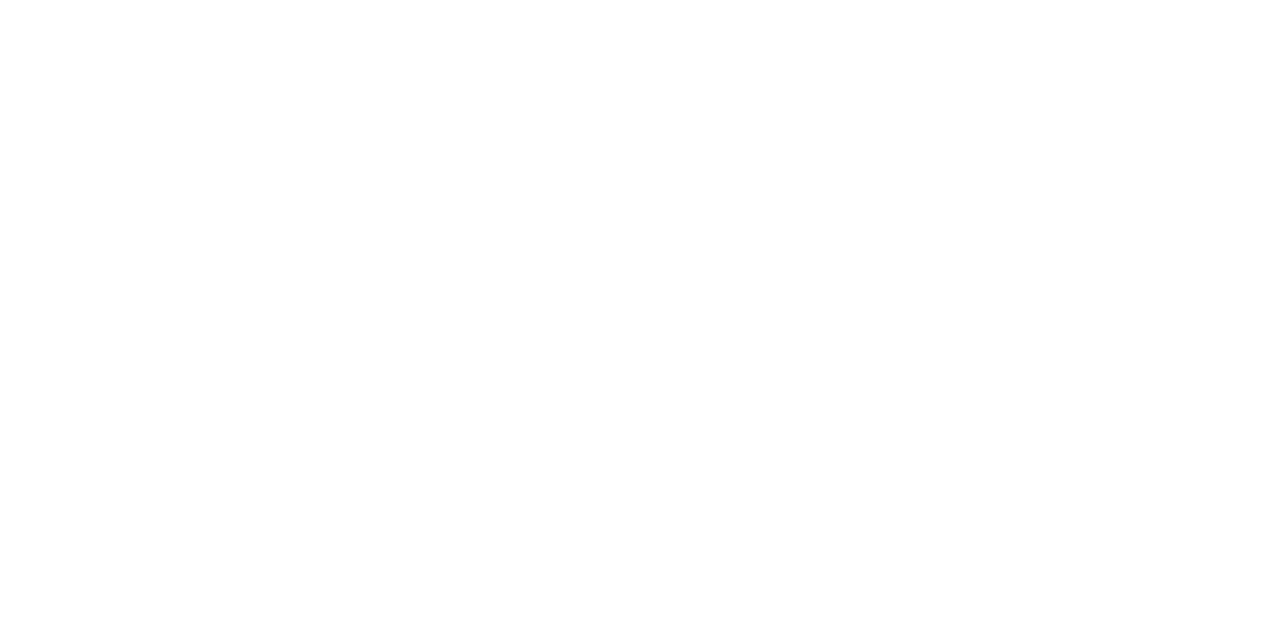
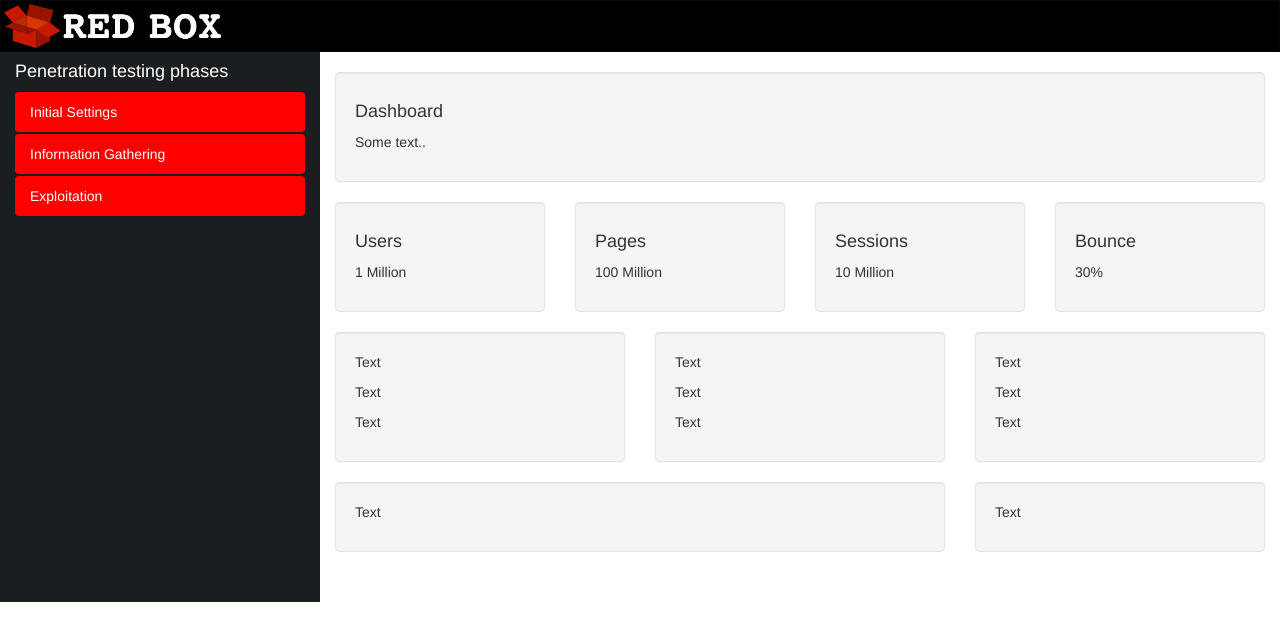
Before and after one commit to lgug/RedBox, a plain HTML site: page web/index.html in a window 1280 px wide. Drawn offline with nearby package versions, Linux system fonts and the light colour scheme.

Commit message:
added web pages and bootstrap templates, added resources

```diff
--- /dev/null
+++ b/web/META-INF/context.xml
@@ -0,0 +1,3 @@
+<?xml version="1.0" encoding="UTF-8"?>
+<Context path="/">
+</Context>
--- /dev/null
+++ b/web/css/maincss.css
@@ -0,0 +1,40 @@
+.row.content {
+    height: 550px;
+}
+
+.sidenav {
+    background-color: #f1f1f1;
+    height: 100%;
+}
+
+@media screen and (max-width: 767px) {
+    .row.content {
+        height: auto;
+    }
+}
+
+.navbar {
+    margin-bottom: 0;
+    border-radius: 0;
+}
+
+#logo {
+    padding: 3px;
+}
+
+#logoNavbar {
+    background-color: black;
+}
+
+#phasesNavbar {
+    background-color: #1b1e21;
+}
+
+.nav-pills > li.active > a, .nav-pills > li.active > a:focus, .nav-pills > li.active > a:hover {
+    color: #fff;
+    background-color: red;
+}
+
+.titleOnBlack {
+    color: white;
+}
--- a/web/index.html
+++ b/web/index.html
@@ -3,8 +3,104 @@
 <head>
     <meta charset="UTF-8">
     <title>Red Box</title>
+    <meta name="viewport" content="width=device-width, initial-scale=1">
+    <link rel="stylesheet" href="https://maxcdn.bootstrapcdn.com/bootstrap/3.3.7/css/bootstrap.min.css">
+    <script src="https://ajax.googleapis.com/ajax/libs/jquery/3.3.1/jquery.min.js"></script>
+    <script src="https://maxcdn.bootstrapcdn.com/bootstrap/3.3.7/js/bootstrap.min.js"></script>
+    <link rel="stylesheet" href="css/maincss.css">
 </head>
 <body>
 
+    <nav class="navbar navbar-inverse" id="logoNavbar">
+        <div class="container-fluid">
+            <div class="navbar-header">
+                <div class="navbar-brand" id="logo">
+                    <img src="resources/redbox.png" width="220">
+                </div>
+            </div>
+        </div>
+    </nav>
+
+    <div class="container-fluid">
+        <div class="row content">
+            <div class="col-sm-3 sidenav hidden-xs" id="phasesNavbar">
+                <h4 class="titleOnBlack">Penetration testing phases</h4>
+                <ul class="nav nav-pills nav-stacked">
+                    <li class="active"><a href="#section1">Initial Settings</a></li>
+                    <li class="active"><a href="#section2">Information Gathering</a></li>
+                    <li class="active"><a href="#section3">Exploitation</a></li>
+                </ul><br>
+            </div>
+            <br>
+
+            <div class="col-sm-9">
+                <div class="well">
+                    <h4>Dashboard</h4>
+                    <p>Some text..</p>
+                </div>
+                <div class="row">
+                    <div class="col-sm-3">
+                        <div class="well">
+                            <h4>Users</h4>
+                            <p>1 Million</p>
+                        </div>
+                    </div>
+                    <div class="col-sm-3">
+                        <div class="well">
+                            <h4>Pages</h4>
+                            <p>100 Million</p>
+                        </div>
+                    </div>
+                    <div class="col-sm-3">
+                        <div class="well">
+                            <h4>Sessions</h4>
+                            <p>10 Million</p>
+                        </div>
+                    </div>
+                    <div class="col-sm-3">
+                        <div class="well">
+                            <h4>Bounce</h4>
+                            <p>30%</p>
+                        </div>
+                    </div>
+                </div>
+                <div class="row">
+                    <div class="col-sm-4">
+                        <div class="well">
+                            <p>Text</p>
+                            <p>Text</p>
+                            <p>Text</p>
+                        </div>
+                    </div>
+                    <div class="col-sm-4">
+                        <div class="well">
+                            <p>Text</p>
+                            <p>Text</p>
+                            <p>Text</p>
+                        </div>
+                    </div>
+                    <div class="col-sm-4">
+                        <div class="well">
+                            <p>Text</p>
+                            <p>Text</p>
+                            <p>Text</p>
+                        </div>
+                    </div>
+                </div>
+                <div class="row">
+                    <div class="col-sm-8">
+                        <div class="well">
+                            <p>Text</p>
+                        </div>
+                    </div>
+                    <div class="col-sm-4">
+                        <div class="well">
+                            <p>Text</p>
+                        </div>
+                    </div>
+                </div>
+            </div>
+        </div>
+    </div>
 </body>
 </html>
```
Also changed, not shown: web/html/page1.html (added, +10 -0 lines), web/js/mainjs.js (added), web/resources/redbox-logo.png (added), web/resources/redbox.png (added), 1 other file.
